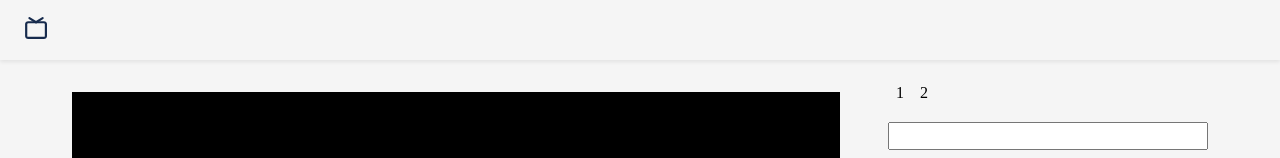
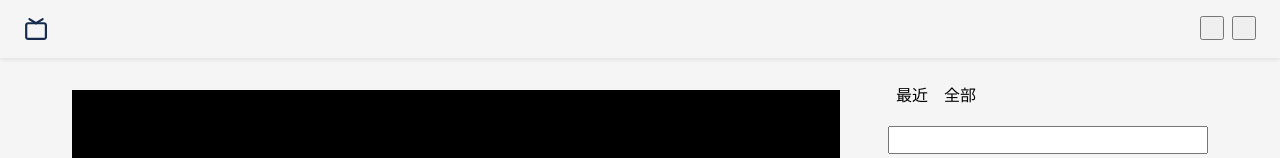
Before and after one commit to xna00/tv, a Preact app: page / in a window 1280 px wide. Shown: the top 158 px of the page. Built offline with nearby package versions, Linux system fonts and the light colour scheme.

Commit message:
feat: style

```diff
--- a/src/app.tsx
+++ b/src/app.tsx
@@ -19,6 +19,18 @@ export function App() {
     index: 0,
   });
   const [keyword, setKeyword] = useState("");
+  const [activeKey, setActiveKey] = useState(
+    (JSON.parse(localStorage.getItem(viewHistoryKey) ?? "[]") as string[])
+      .length
+      ? "1"
+      : "2"
+  );
+  const [dark, setDark] = useState(false);
+
+  useEffect(
+    () => document.body.classList[dark ? "add" : "remove"]("dark"),
+    [dark]
+  );
 
   useEffect(() => {
     fetch(import.meta.env.BASE_URL + "m3u.json")
@@ -48,15 +60,30 @@ export function App() {
   }, []);
 
   return (
-    <div class="h-full flex flex-col bg-#f5f5f5">
+    <div class="h-full flex flex-col bg-#f5f5f5 dark:bg-#111 dark:text-white transition-all">
       <header
-        class="px-6 py-4 lt-sm:hidden"
-        style={{ boxShadow: "0 2px 4px #00000014" }}
+        class="px-6 py-4 lt-sm:hidden flex justify-between items-center"
+        style={{
+          boxShadow: dark
+            ? "rgb(255 255 255 / 20%) 0px 2px 4px"
+            : "0 2px 4px #00000014",
+        }}
       >
         <img width={24} src={Logo} alt="" />
+        <div>
+          <button
+            class={`w-6 h-6 dark:bg-white ${
+              dark ? "i-tabler-sun" : "i-tabler-moon"
+            }`}
+            onClick={() => setDark(!dark)}
+          ></button>
+          <a href="https://github.com/xna00/tv" target="_blank">
+            <button class="i-tabler-brand-github dark:bg-white w-6 h-6 ml-2"></button>
+          </a>
+        </div>
       </header>
       <div class="flex-1 overflow-auto flex lt-sm:flex-col sm:px-18 sm:pt-4">
-        <main class="flex-grow-1 flex flex-col justify-start">
+        <main class="flex-grow-1 lt-sm:flex-grow-0 flex flex-col justify-start">
           <h2 class="mb-4 lt-sm:hidden">{current.name}</h2>
           <Video
             src={channels[current.name]?.[current.index]}
@@ -64,10 +91,36 @@ export function App() {
           />
         </main>
         <aside class="overflow-auto flex-shrink-0 lt-sm:flex-shrink-1 max-w-80 lt-sm:max-w-full sm:ml-12 lt-sm:px-3">
-          <Tabs>
-            <Tab key={1}>1</Tab>
-            <Tab key={2}>2</Tab>
+          <Tabs
+            value={activeKey}
+            onChange={(v) => {
+              console.log(v);
+              setActiveKey(v);
+            }}
+          >
+            <Tab key={"1"}>最近</Tab>
+            <Tab key={"2"}>全部</Tab>
           </Tabs>
+          {activeKey === "1" ? (
+            <ol>
+              {(
+                JSON.parse(
+                  localStorage.getItem(viewHistoryKey) ?? "[]"
+                ) as string[]
+              )
+                .map((h) => [h, channels[h]])
+                .map(([k, v], i) => {
+                  return (
+                    <li>
+                      <a href={`#${k}`} class="line-clamp-1" title={k}>
+                        {k}
+                      </a>
+                    </li>
+                  );
+                })}
+            </ol>
+          ) : (
+            <>
               <input
                 type="search"
                 class="w-full my-2 text-base"
@@ -79,17 +132,7 @@ export function App() {
                 {Object.entries(channels)
                   .filter(([k]) => new RegExp(keyword, "i").test(k))
                   .sort(([ak], [bk]) => {
-                const tmp = JSON.parse(
-                  localStorage.getItem(viewHistoryKey) ?? "[]"
-                ) as string[];
-                const a = tmp.findIndex((t) => t === ak),
-                  b = tmp.findIndex((t) => t === bk);
-
-                return (
-                  (a === -1 ? Number.MAX_SAFE_INTEGER : a) -
-                    (b === -1 ? Number.MAX_SAFE_INTEGER : b) ||
-                  ak.localeCompare(bk)
-                );
+                    return ak.localeCompare(bk);
                   })
                   .map(([k, v], i) => {
                     return (
@@ -101,6 +144,8 @@ export function App() {
                     );
                   })}
               </ol>
+            </>
+          )}
         </aside>
       </div>
 
--- a/src/index.css
+++ b/src/index.css
@@ -37,3 +37,7 @@ li {
 :fullscreen {
   color: white;
 }
+
+button {
+  cursor: pointer;
+}
--- a/src/tabs.tsx
+++ b/src/tabs.tsx
@@ -37,7 +37,7 @@ const Tabs: FunctionComponent<{
                   console.log(args, child.key);
                   (onChange ?? setActiveKey)(child.key);
                 },
-                ref: _activeKey === child.key ? handle : null,
+                ref: (value ?? _activeKey) === child.key ? handle : null,
               })
             : child;
         })}
```
Lines whose indentation alone changed are shown as unchanged.
